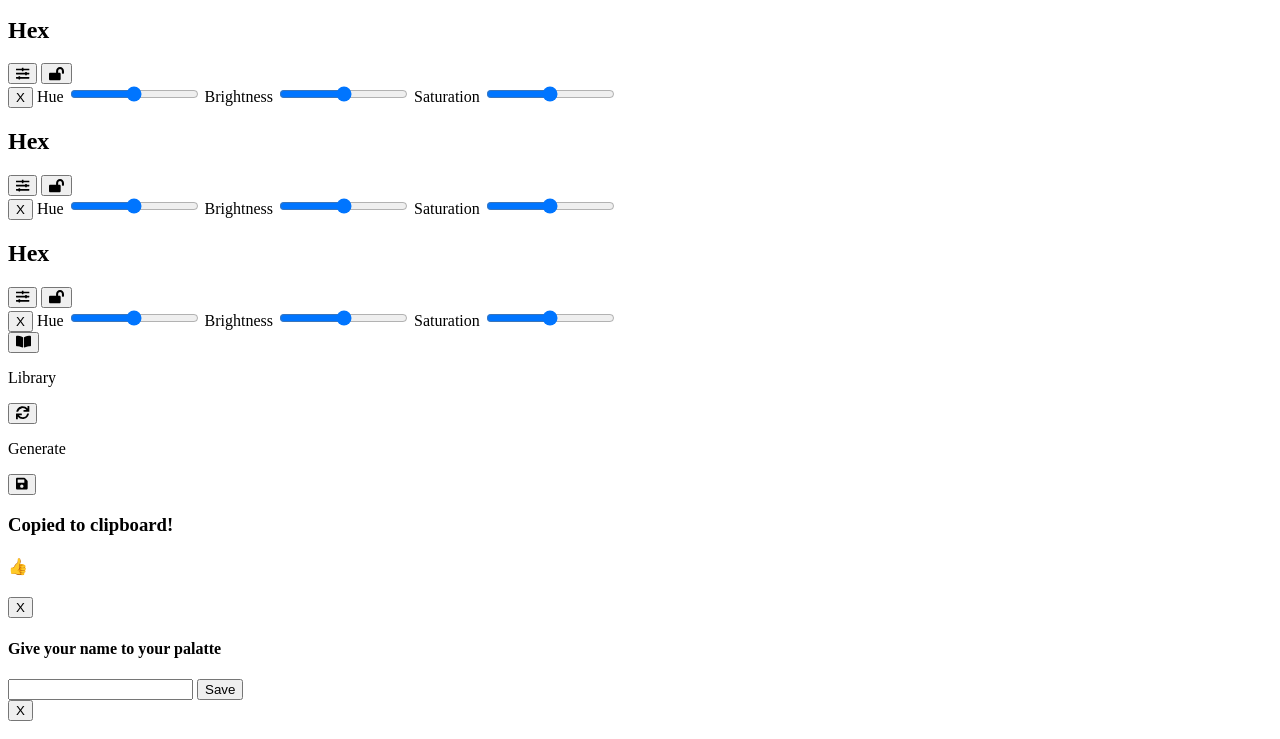
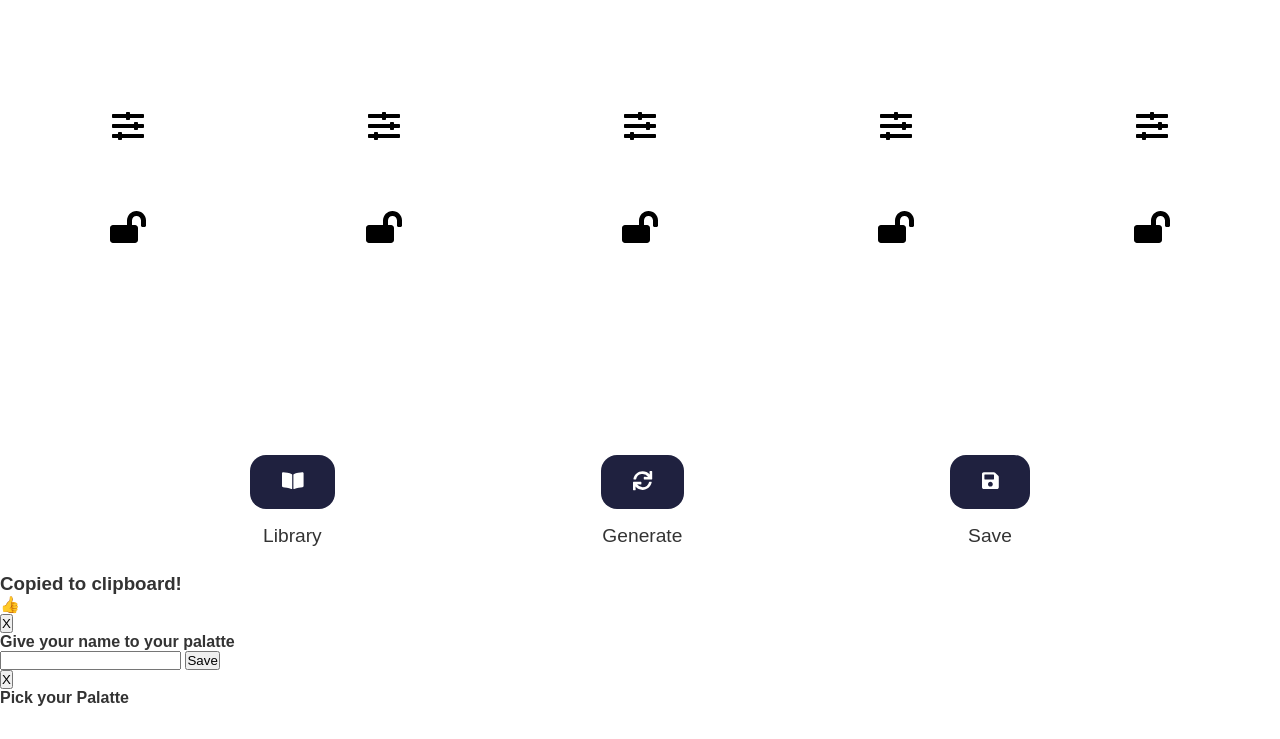
Before and after one commit to Jainishsakhidas/ColorPalatte, a plain HTML site: page index.html in a window 1280 px wide. Shown: the part 227-966 px from the top of the page. After the commit the page ends 934 px from the top, so only its background shows below. Drawn offline with Linux system fonts and the light colour scheme.

Commit message:
Styles added

```diff
--- a/index.html
+++ b/index.html
@@ -227,6 +227,7 @@
       </div>
       <div class="save-panel">
         <button class="generate"><i class="fas fa-save"></i></button>
+        <p>Save</p>
       </div>
     </div>
     <div class="coopy-container">
--- a/styles.css
+++ b/styles.css
@@ -0,0 +1,107 @@
+* {
+  margin: 0;
+  padding: 0;
+  box-sizing: border-box;
+}
+body {
+  font-family: "Muli", sans-serif;
+  color: rgb(51, 51, 51);
+}
+button {
+  font-family: "Muli", sans-serif;
+}
+i,
+svg,
+path {
+  pointer-events: none;
+}
+.colors {
+  min-height: 80vh;
+  display: flex;
+  color: rgb(212, 212, 212);
+}
+.color {
+  height: 80vh;
+  display: flex;
+  flex: 1;
+  flex-direction: column;
+  align-items: center;
+  justify-content: space-evenly;
+  position: relative;
+  overflow: hidden;
+}
+.color h2 {
+  font-size: 2rem;
+  cursor: pointer;
+}
+.sliders {
+  display: flex;
+  flex-direction: column;
+  position: absolute;
+  bottom: 0%;
+  background: white;
+  padding: 1rem;
+  width: 80%;
+  border-top-right-radius: 1rem;
+  border-top-left-radius: 1rem;
+  /*We are adding an adjustment class */
+  transform: translateY(100px);
+  transition: all 0.5s ease-in-out;
+  opacity: 0;
+}
+.sliders.active {
+  opacity: 1;
+  transform: translateY(0px);
+  pointer-events: all;
+}
+.sliders button {
+  position: absolute;
+  top: 0;
+  right: 0;
+  padding: 0.5rem;
+  border-top-left-radius: 1rem;
+  border-bottom-left-radius: 1rem;
+  border: none;
+  background: rgb(73, 73, 73);
+  color: white;
+  cursor: pointer;
+  font-weight: bold;
+}
+.controls {
+  display: flex;
+  flex-direction: column;
+}
+.panel {
+  display: flex;
+  align-items: center;
+  justify-content: space-evenly;
+  height: 20vh;
+}
+.panel button {
+  font-size: 1.2rem;
+  margin: 1rem;
+  padding: 1rem 2rem;
+  background: rgb(31, 33, 63);
+  border: none;
+  color: white;
+  cursor: pointer;
+  border-radius: 1rem;
+}
+.panel p {
+  font-size: 1.2rem;
+}
+.library-panel,
+.generate-panel,
+.save-panel {
+  display: flex;
+  flex-direction: column;
+  align-items: center;
+}
+.adjust,
+.lock {
+  font-size: 2rem;
+  border: none;
+  background: none;
+  margin: 2rem 0rem;
+  cursor: pointer;
+}
```
